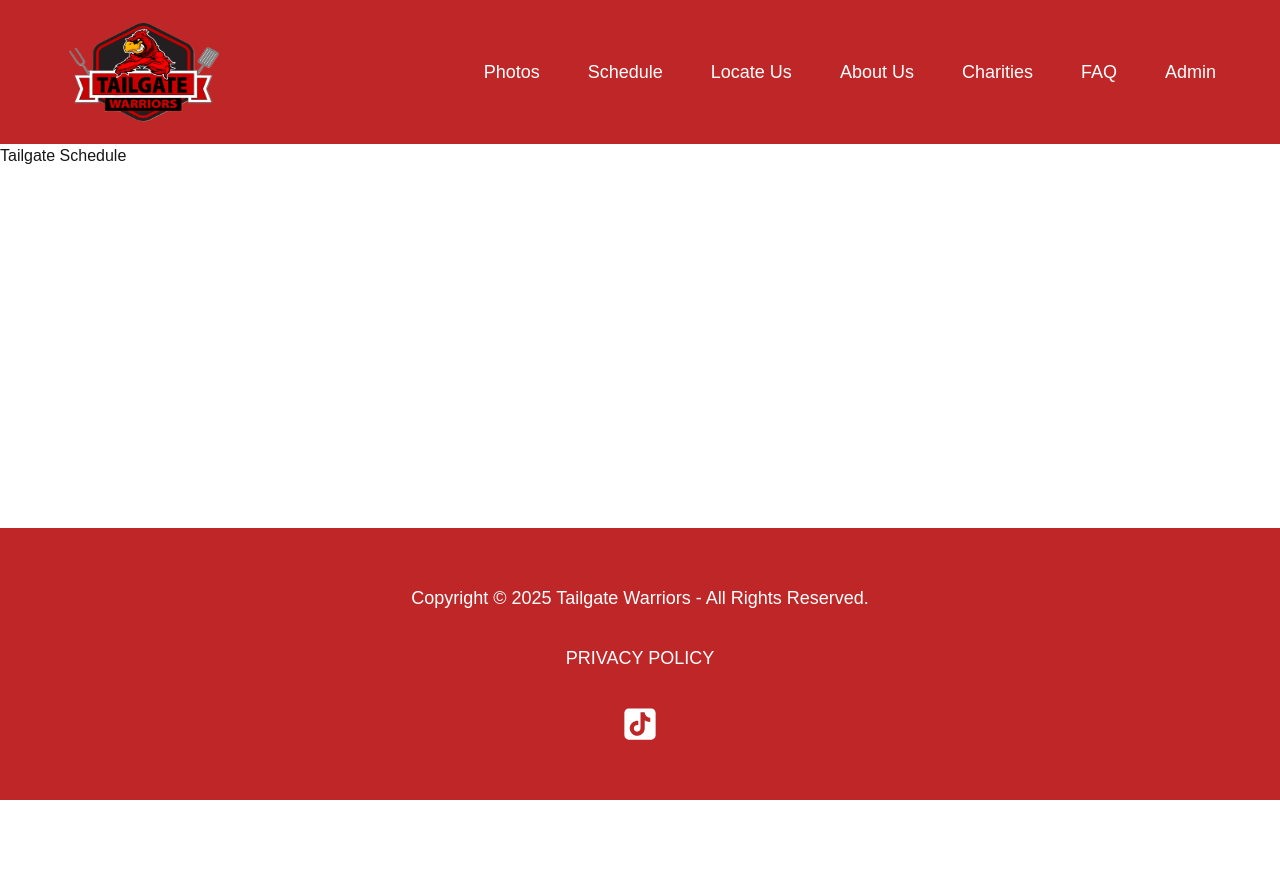
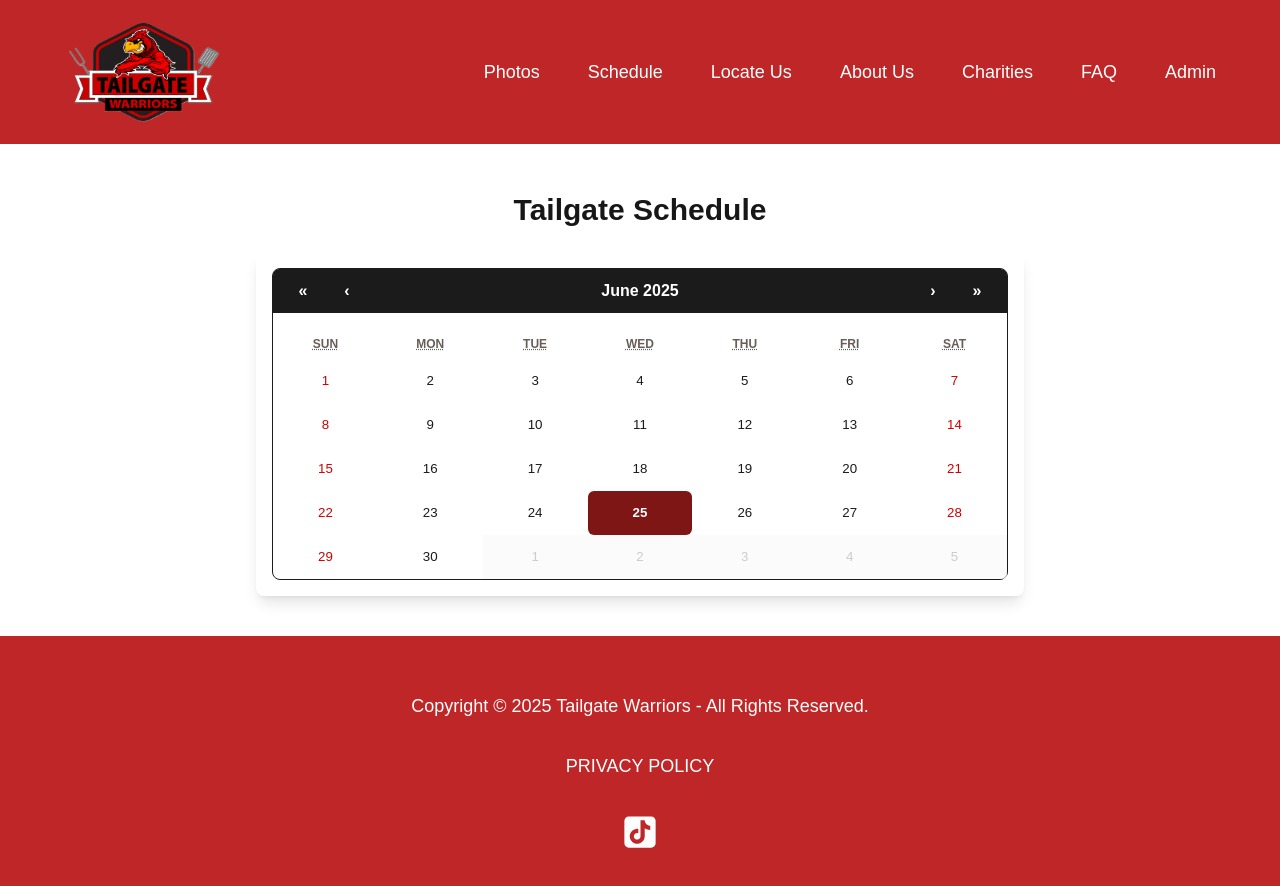
Before and after one commit to lukesauls66/TailgateWarriors, a Next.js app: page /tailgate-schedule in a window 1280 px wide. Shown: the top 886 px of the page. Before the commit the page ends 800 px from the top, so only its background shows below. Built offline with nearby package versions, Linux system fonts and the light colour scheme.

Commit message:
made calendar section for schedule page

```diff
--- /dev/null
+++ b/components/tailgateSchedulePage/calendarSection/calendar.css
@@ -0,0 +1,96 @@
+.react-calendar {
+  width: 100%;
+  background-color: white;
+  color: #1b1b1b;
+  border: 1px solid #1b1b1b;
+  border-radius: 0.5rem;
+  font-family: inherit;
+  line-height: 1.5;
+}
+
+.react-calendar__navigation {
+  display: flex;
+  justify-content: space-between;
+  background-color: #1b1b1b;
+  color: white;
+  padding: 0.5rem;
+  border-radius: 0.375rem 0.375rem 0 0;
+}
+
+@media (max-width: 424px) {
+  .react-calendar__navigation__label {
+    white-space: nowrap;
+    font-size: 0.9rem;
+    flex: 1;
+    text-align: center;
+  }
+
+  .react-calendar__navigation button {
+    flex: 0 0 auto;
+    min-width: 2rem;
+    padding: 0.25rem;
+    color: white;
+    font-weight: bold;
+    transition: color 0.2s;
+  }
+}
+
+@media (min-width: 425px) {
+  .react-calendar__navigation button {
+    color: white;
+    font-weight: bold;
+    transition: color 0.2s;
+  }
+}
+
+.react-calendar__navigation button:hover {
+  color: #bf2627;
+}
+
+.react-calendar__tile {
+  padding: 0.75rem 0;
+  text-align: center;
+  background: none;
+  border: none;
+  cursor: pointer;
+  transition: background 0.2s ease;
+}
+
+.react-calendar__tile:enabled:hover {
+  background-color: #7f1616;
+  color: white;
+  border-radius: 0.375rem;
+}
+
+.react-calendar__tile:focus {
+  background-color: #bf2627 !important;
+  color: white !important;
+  border-radius: 0.375rem;
+  outline: none;
+}
+
+.react-calendar__tile--now {
+  background: #bf2627;
+  color: white;
+  font-weight: bold;
+  border-radius: 0.375rem;
+}
+
+.react-calendar__tile--active {
+  background: #7f1616;
+  color: white;
+  border-radius: 0.375rem;
+}
+
+.react-calendar__month-view__weekdays {
+  text-align: center;
+  text-transform: uppercase;
+  font-weight: 600;
+  color: #685e59;
+}
+
+.react-calendar__month-view__days__day--neighboringMonth {
+  color: #b0a9a5;
+  background-color: #f9f9f9;
+  opacity: 0.6;
+}
--- /dev/null
+++ b/components/tailgateSchedulePage/calendarSection/calendarSection.tsx
@@ -0,0 +1,28 @@
+"use client";
+
+import { useState } from "react";
+import Calendar from "react-calendar";
+import "react-calendar/dist/Calendar.css";
+import "./calendar.css";
+
+type CalendarValue = Date | [Date | null, Date | null] | null;
+
+export default function CalendarSection() {
+  const [date, setDate] = useState<CalendarValue>(new Date());
+
+  return (
+    <div className="flex justify-center items-center p-6 w-full">
+      <div className="bg-white rounded-lg shadow-lg p-4 w-full max-w-[768px]">
+        <Calendar
+          onChange={(value) => setDate(value)}
+          value={date}
+          calendarType="gregory"
+          tileClassName={({ date: d }) => {
+            const isToday = new Date().toDateString() === d.toDateString();
+            return isToday ? "today" : undefined;
+          }}
+        />
+      </div>
+    </div>
+  );
+}
--- /dev/null
+++ b/components/tailgateSchedulePage/calendarSection/index.ts
@@ -0,0 +1,3 @@
+import CalendarSection from "./calendarSection";
+
+export default CalendarSection;
--- a/components/tailgateSchedulePage/tailgateSchedulePage.tsx
+++ b/components/tailgateSchedulePage/tailgateSchedulePage.tsx
@@ -1,3 +1,12 @@
+import CalendarSection from "./calendarSection";
+
 export default function TailgateSchedulePage() {
-  return <h1>Tailgate Schedule</h1>;
+  return (
+    <main className="flex flex-col items-center justify-center pb-4 pt-4 md:pt-8 lg:pt-12">
+      <h1 className="text-xl md:text-2xl lg:text-3xl font-bold">
+        Tailgate Schedule
+      </h1>
+      <CalendarSection />
+    </main>
+  );
 }
--- a/package.json
+++ b/package.json
@@ -12,9 +12,11 @@
     "@aws-sdk/client-s3": "^3.842.0",
     "@prisma/client": "^6.10.1",
     "bcrypt": "^6.0.0",
+    "date-fns": "^4.1.0",
     "mongodb": "^6.17.0",
     "next": "15.3.4",
     "react": "^19.0.0",
+    "react-calendar": "^6.0.0",
     "react-dom": "^19.0.0",
     "react-icons": "^5.5.0"
   },
```
Also changed, not shown: 1 other file (tests, documents, lock files or other folders).
